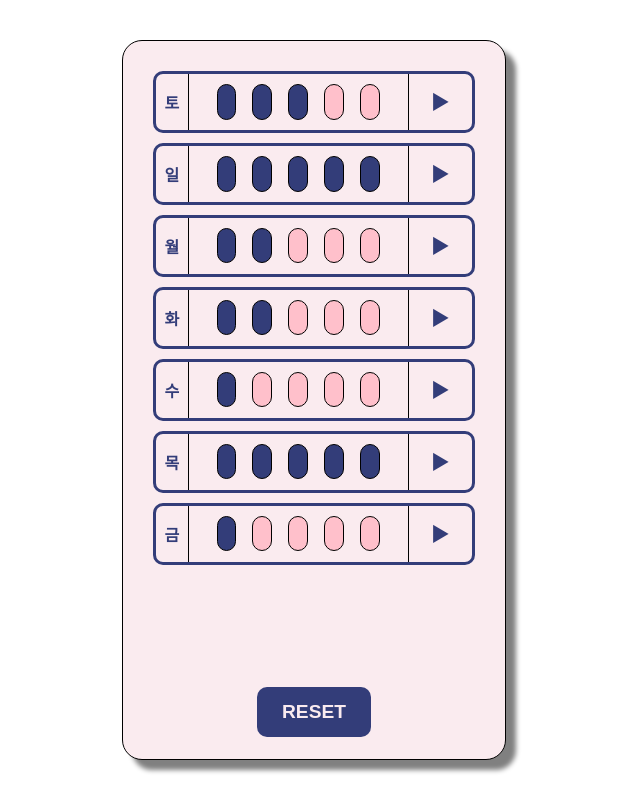
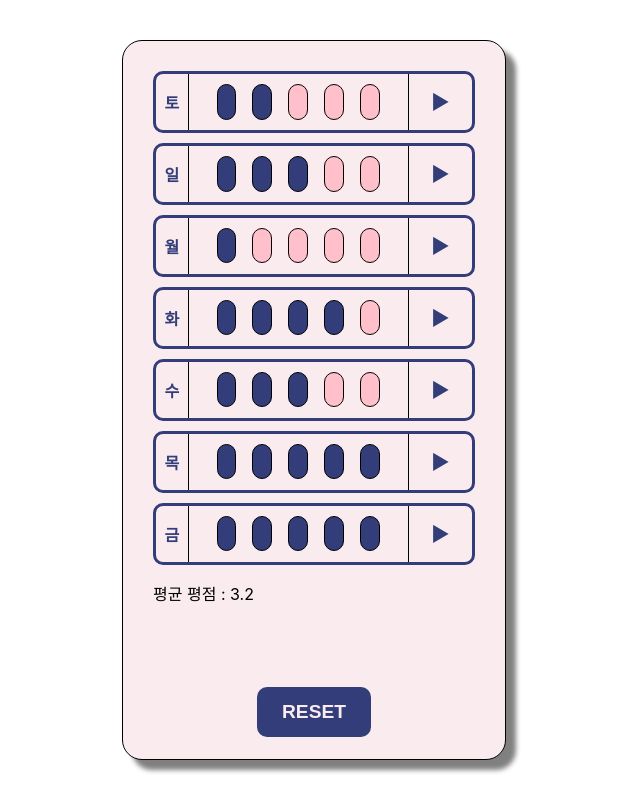
Before and after one commit to nggoong/hanghae-weekly-grade, a React (Create React App) app: page / in a window 1280 px wide. Shown: the whole page, without its empty margins (326-966 px from the left). Built offline with nearby package versions, Linux system fonts and the light colour scheme.

Commit message:
모든 기능 대략적으로 구현 완료
중복되는 로직 수정 요망

```diff
--- a/src/App.js
+++ b/src/App.js
@@ -8,9 +8,9 @@ let sample_day = ['일', '월', '화', '수', '목', '금', '토'];
 
 const App = () => {
   const [datas, setDatas] = useState([]);
+  const [average, setAverage] = useState(''); //함수형 초기화 ?
 
-  // 요일
-  useEffect(()=> {
+  const getRandomScore = () => {
     // 오늘 무슨 요일인지 받아오기
     const dateobj = new Date();
     let today = dateobj.getDay();
@@ -20,8 +20,22 @@ const App = () => {
 
       day_and_score.push({day:sample_day[today++ % 7], score: new_score});
     }
+
+
+    let sum = day_and_score.reduce((a, b) => a + b.score, 0);
     setDatas(day_and_score);
-  }, [setDatas]);
+    setAverage(String(sum / 7).split('').splice(0, 3).join(''))
+  }
+
+  // 요일
+  useEffect(()=> {
+    getRandomScore();
+  }, []);
+
+  useEffect(() => {
+    let sum = datas.reduce((a, b) => { return a + b.score}, 0);
+    setAverage(String(sum / 7).split('').splice(0, 3).join(''))
+  }, [datas])
 
 
   return (
@@ -29,8 +43,8 @@ const App = () => {
       <Container>
         <WeeklyAppContainer>
           <Routes>
-          <Route path="/" element={<GradeBar datas={datas}/>}/>
-          <Route path="/detail/:day" element={<Detail/>}>
+          <Route path="/" element={<GradeBar datas={datas} average={average} setAverage={setAverage}/>}/>
+          <Route path="/detail/:day" element={<Detail getRandomScore={getRandomScore}/>}>
           </Route>
           </Routes>
 
--- a/src/components/Detail.js
+++ b/src/components/Detail.js
@@ -3,7 +3,7 @@ import { useParams, useNavigate } from 'react-router-dom';
 import styled from 'styled-components'
 import ScoreBoxDiv from './GradeBar';
 
-const Detail = () => {
+const Detail = ({ getRandomScore }) => {
     const [focusBox, setFocusBox] = useState();
     let params = useParams();
     const navigate = useNavigate();
@@ -20,7 +20,7 @@ const Detail = () => {
                     )
                 })}
             </ScoreBoxArea>
-            <button onClick={()=>navigate('/')}>평점 남기기</button>
+            <button onClick={()=> {getRandomScore(); navigate('/');}}>평점 남기기</button>
         </DetailContainer>
     )
 }
--- a/src/components/GradeBar.js
+++ b/src/components/GradeBar.js
@@ -4,7 +4,7 @@ import {useNavigate} from 'react-router-dom';
 
 
 
-const GradeBar = ({ datas }) => {
+const GradeBar = ({ datas, average, setAverage }) => {
 
 
     return(
@@ -12,9 +12,9 @@ const GradeBar = ({ datas }) => {
         <GradeBarListWrapper>
             {datas.map((data, index) => <GradeBarItem data={data} key={index}/>)}
         </GradeBarListWrapper>
-
+        <p>평균 평점 : {average}</p>
         <GradeBarButtonWrapper>
-            <button>RESET</button>
+            <button onClick={()=> setAverage(0)}>RESET</button>
         </GradeBarButtonWrapper>
         </>
     )
@@ -67,9 +67,7 @@ const GradeBarItem = ({ data }) => {
             <div className='scorebox-area'>
             {[...Array(5)].map((n, index)=> {
                 return(
-                    <>
                     <ScoreBoxDiv key={index} strike={index + 1 <= data.score? true : false}/>
-                    </>
                 )
             })}
             </div>
```
